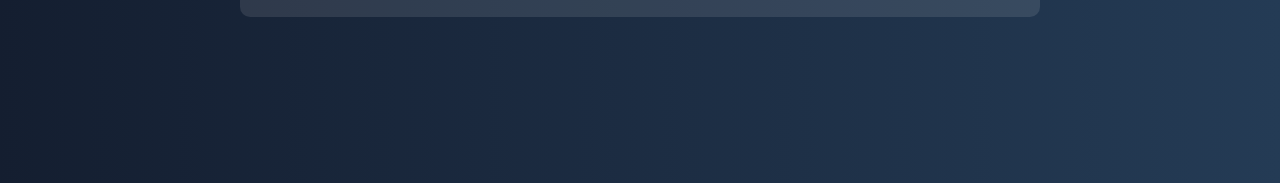
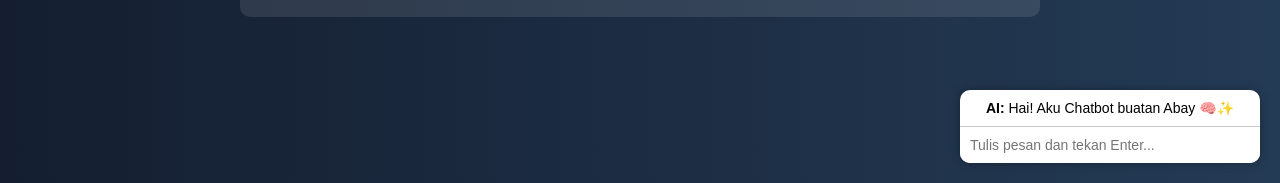
Before and after one commit to abaybay16/abaybay16.github.io, a plain HTML site: page index.html in a window 1280 px wide. Shown: the part 617-800 px from the top of the page. Drawn offline with Linux system fonts and the light colour scheme.

Commit message:
Update index.html

```diff
--- a/index.html
+++ b/index.html
@@ -5,17 +5,12 @@
   <meta name="viewport" content="width=device-width, initial-scale=1.0"/>
   <title>Abaybay16 | Website Pribadi</title>
 
-  <!-- Favicon -->
   <link rel="icon" type="image/png" href="https://cdn-icons-png.flaticon.com/512/5527/5527216.png">
-
-  <!-- Google Fonts -->
   <link href="https://fonts.googleapis.com/css2?family=Bebas+Neue&family=Caveat&family=Orbitron:wght@500&display=swap" rel="stylesheet">
 
   <style>
     * {
-      margin: 0;
-      padding: 0;
-      box-sizing: border-box;
+      margin: 0; padding: 0; box-sizing: border-box;
     }
     body {
       font-family: 'Poppins', sans-serif;
@@ -29,7 +24,6 @@
       text-align: center;
     }
 
-    /* Navbar mirip Rexus */
     .rexus-navbar {
       position: fixed;
       top: 0;
@@ -181,11 +175,39 @@
       from { opacity: 0; transform: translateY(20px); }
       to   { opacity: 1; transform: translateY(0); }
     }
+
+    /* Chatbot */
+    #chat-container {
+      position: fixed;
+      bottom: 20px;
+      right: 20px;
+      width: 300px;
+      background: white;
+      border-radius: 10px;
+      box-shadow: 0 0 10px rgba(0,0,0,0.3);
+      z-index: 1001;
+      overflow: hidden;
+      font-family: 'Poppins', sans-serif;
+    }
+    #chat-messages {
+      max-height: 250px;
+      overflow-y: auto;
+      padding: 10px;
+      font-size: 14px;
+      color: black;
+    }
+    #chat-input {
+      width: 100%;
+      padding: 10px;
+      border: none;
+      border-top: 1px solid #ccc;
+      font-size: 14px;
+      outline: none;
+    }
   </style>
 </head>
 <body>
 
-  <!-- Navbar Atas -->
   <div class="rexus-navbar">
     <div class="logo">
       <a href="https://smkn3sigi.sch.id" target="_blank" title="SMKN 3 Sigi">
@@ -208,7 +230,6 @@
     </div>
   </div>
 
-  <!-- Logo kanan atas -->
   <div class="top-icons">
     <a href="https://www.linux.org" target="_blank" title="Linux">
       <img src="https://cdn.jsdelivr.net/gh/devicons/devicon/icons/linux/linux-original.svg" alt="Linux">
@@ -257,13 +278,20 @@
       </a>
     </div>
 
-    <!-- Deskripsi Website -->
     <div class="description">
       <h2>Deskripsi Website</h2>
       <p contenteditable="true" spellcheck="false">
         Ini adalah website pribadi Abhi Ahmad. Kamu bisa menulis deskripsi apa saja di sini. Klik dan edit langsung teks ini sesuai keinginanmu ✍️🔥
       </p>
     </div>
+  </div>
+
+  <!-- Chatbot AI -->
+  <div id="chat-container">
+    <div id="chat-messages">
+      <div><b>AI:</b> Hai! Aku Chatbot buatan Abay 🧠✨</div>
+    </div>
+    <input type="text" id="chat-input" placeholder="Tulis pesan dan tekan Enter...">
   </div>
 
   <script>
@@ -276,6 +304,30 @@
         }
       }
     }
+
+    const input = document.getElementById("chat-input");
+    input.addEventListener("keypress", function (e) {
+      if (e.key === "Enter" && this.value.trim() !== "") {
+        const msg = this.value;
+        const chatBox = document.getElementById("chat-messages");
+        chatBox.innerHTML += `<div><b>Kamu:</b> ${msg}</div>`;
+
+        // Jawaban AI simple
+        let reply = "Hmm, aku belum paham maksudmu 😅";
+        const lowerMsg = msg.toLowerCase();
+        if (lowerMsg.includes("hai") || lowerMsg.includes("halo")) {
+          reply = "Hai juga! Apa kabar kamu? 😄";
+        } else if (lowerMsg.includes("siapa kamu")) {
+          reply = "Aku chatbot buatan Abhi Ahmad yang ganteng 💙";
+        } else if (lowerMsg.includes("makasih")) {
+          reply = "Sama-samaa, Abay sayang 🥰";
+        }
+
+        chatBox.innerHTML += `<div><b>AI:</b> ${reply}</div>`;
+        this.value = "";
+        chatBox.scrollTop = chatBox.scrollHeight;
+      }
+    });
   </script>
 
 </body>
```
